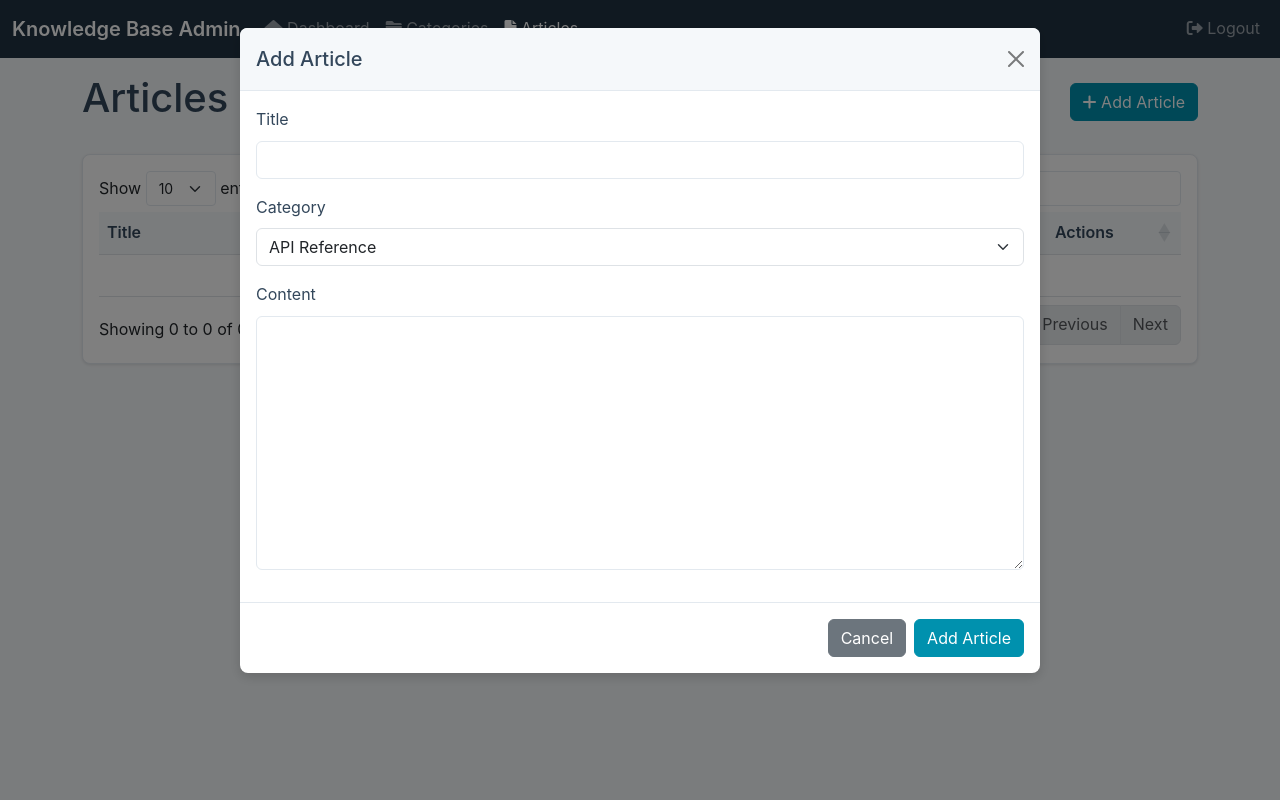
After one commit to joegiglio/https---github.com-joegiglio-windsurf-kb, a Flask app: page /admin/articles in a window 1280 px wide, after a click on "Add Article". The commit adds this page. Run offline with Flask 3, Linux system fonts and the light colour scheme; the visitor is signed in with stand-in values (Sample User, id 1); some libraries are stand-ins or nearby versions.

Commit message:
Added basic support for adding and editing articles

```diff
--- /dev/null
+++ b/static/js/admin/articles.js
@@ -0,0 +1,131 @@
+$(document).ready(function() {
+    // Initialize TinyMCE
+    function initTinyMCE(selector) {
+        tinymce.init({
+            selector: selector,
+            height: 500,
+            menubar: true,
+            plugins: [
+                'advlist', 'autolink', 'lists', 'link', 'image', 'charmap', 'preview',
+                'anchor', 'searchreplace', 'visualblocks', 'code', 'fullscreen',
+                'insertdatetime', 'media', 'table', 'help', 'wordcount'
+            ],
+            toolbar: 'undo redo | blocks | ' +
+                    'bold italic backcolor | alignleft aligncenter ' +
+                    'alignright alignjustify | bullist numlist outdent indent | ' +
+                    'image media | removeformat | help',
+            content_style: 'body { font-family:Helvetica,Arial,sans-serif; font-size:14px }',
+            branding: false,
+            promotion: false,
+            images_upload_url: '/admin/upload',
+            images_upload_credentials: true,
+            automatic_uploads: true,
+            images_reuse_filename: true,
+            image_advtab: true,
+            image_dimensions: false,
+            setup: function(editor) {
+                editor.on('change', function() {
+                    editor.save(); // Ensures form submission includes editor content
+                });
+            }
+        });
+    }
+
+    // Initialize TinyMCE for both add and edit forms
+    initTinyMCE('#articleContent');
+    initTinyMCE('#editArticleContent');
+
+    // Initialize DataTable
+    const table = $('#articlesTable').DataTable({
+        order: [[2, 'desc']],  // Sort by created date by default
+        pageLength: 10,
+        language: {
+            search: "Filter articles:"
+        }
+    });
+
+    // Add Article Form Submission
+    $('#addArticleForm').on('submit', function(e) {
+        e.preventDefault();
+
+        const form = $(this);
+        const formData = new FormData(form[0]);
+        formData.set('content', tinymce.get('articleContent').getContent());
+
+        $.ajax({
+            url: form.attr('action'),
+            method: 'POST',
+            data: formData,
+            processData: false,
+            contentType: false,
+            success: function(response) {
+                $('#addArticleModal').modal('hide');
+                location.reload();
+            },
+            error: function(xhr) {
+                alert('Failed to add article: ' + (xhr.responseJSON?.error || 'Unknown error'));
+                console.error('Error adding article:', xhr.responseText);
+            }
+        });
+    });
+
+    // Edit Article Form Population
+    $('.edit-article').on('click', function() {
+        const btn = $(this);
+        const id = btn.data('id');
+        const title = btn.data('title');
+        const content = btn.data('content');
+        const categoryId = btn.data('category');
+
+        $('#editArticleForm')
+            .attr('action', `/admin/articles/${id}/edit`)
+            .find('#editArticleTitle').val(title);
+        $('#editArticleCategory').val(categoryId);
+        tinymce.get('editArticleContent').setContent(content);
+        $('#editArticleModal').modal('show');
+    });
+
+    // Edit Article Form Submission
+    $('#editArticleForm').on('submit', function(e) {
+        e.preventDefault();
+
+        const form = $(this);
+        const formData = new FormData(form[0]);
+        formData.set('content', tinymce.get('editArticleContent').getContent());
+
+        $.ajax({
+            url: form.attr('action'),
+            method: 'POST',
+            data: formData,
+            processData: false,
+            contentType: false,
+            success: function(response) {
+                $('#editArticleModal').modal('hide');
+                location.reload();
+            },
+            error: function(xhr) {
+                alert('Failed to update article: ' + (xhr.responseJSON?.error || 'Unknown error'));
+                console.error('Error updating article:', xhr.responseText);
+            }
+        });
+    });
+
+    // Delete Article
+    $('.delete-article').on('click', function() {
+        const btn = $(this);
+        if (confirm('Are you sure you want to delete this article? This action cannot be undone.')) {
+            const id = btn.data('id');
+            $.ajax({
+                url: `/admin/articles/${id}/delete`,
+                method: 'POST',
+                success: function(response) {
+                    location.reload();
+                },
+                error: function(xhr) {
+                    alert('Failed to delete article: ' + (xhr.responseJSON?.error || 'Unknown error'));
+                    console.error('Error deleting article:', xhr.responseText);
+                }
+            });
+        }
+    });
+});
--- /dev/null
+++ b/templates/admin/articles.html
@@ -0,0 +1,138 @@
+{% extends "admin/base.html" %}
+
+{% block title %}Articles - Admin Panel{% endblock %}
+
+{% block head %}
+<!-- TinyMCE -->
+<script src="https://cdn.tiny.cloud/1/no-api-key/tinymce/6/tinymce.min.js" referrerpolicy="origin"></script>
+{% endblock %}
+
+{% block content %}
+<div class="container">
+    <div class="d-flex justify-content-between align-items-center mb-4">
+        <h1>Articles{% if category %} - {{ category.name }}{% endif %}</h1>
+        <button type="button" class="btn btn-primary" data-bs-toggle="modal" data-bs-target="#addArticleModal">
+            <i class="fas fa-plus"></i> Add Article
+        </button>
+    </div>
+
+    <div class="card">
+        <div class="card-body">
+            <div class="table-responsive">
+                <table id="articlesTable" class="table table-hover">
+                    <thead>
+                        <tr>
+                            <th>Title</th>
+                            <th>Category</th>
+                            <th>Created</th>
+                            <th>Views</th>
+                            <th style="width: 100px">Actions</th>
+                        </tr>
+                    </thead>
+                    <tbody>
+                        {% for article in articles %}
+                        <tr>
+                            <td>{{ article.title }}</td>
+                            <td>{{ article.category.name }}</td>
+                            <td>{{ article.created_at.strftime('%Y-%m-%d %H:%M') }}</td>
+                            <td>{{ article.views }}</td>
+                            <td>
+                                <div class="btn-group">
+                                    <button type="button" class="btn btn-sm btn-outline-primary edit-article"
+                                            data-id="{{ article.id }}"
+                                            data-title="{{ article.title }}"
+                                            data-content="{{ article.content }}"
+                                            data-category="{{ article.category_id }}">
+                                        <i class="fas fa-edit"></i>
+                                    </button>
+                                    <button type="button" class="btn btn-sm btn-outline-danger delete-article"
+                                            data-id="{{ article.id }}">
+                                        <i class="fas fa-trash"></i>
+                                    </button>
+                                </div>
+                            </td>
+                        </tr>
+                        {% endfor %}
+                    </tbody>
+                </table>
+            </div>
+        </div>
+    </div>
+</div>
+
+<!-- Add Article Modal -->
+<div class="modal fade" id="addArticleModal" tabindex="-1">
+    <div class="modal-dialog modal-lg">
+        <div class="modal-content">
+            <form id="addArticleForm" action="{{ url_for('admin.add_article') }}" method="POST">
+                <div class="modal-header">
+                    <h5 class="modal-title">Add Article</h5>
+                    <button type="button" class="btn-close" data-bs-dismiss="modal"></button>
+                </div>
+                <div class="modal-body">
+                    <div class="mb-3">
+                        <label for="articleTitle" class="form-label">Title</label>
+                        <input type="text" class="form-control" id="articleTitle" name="title" required maxlength="200">
+                    </div>
+                    <div class="mb-3">
+                        <label for="articleCategory" class="form-label">Category</label>
+                        <select class="form-select" id="articleCategory" name="category_id" required>
+                            {% for category in categories %}
+                            <option value="{{ category.id }}">{{ category.name }}</option>
+                            {% endfor %}
+                        </select>
+                    </div>
+                    <div class="mb-3">
+                        <label for="articleContent" class="form-label">Content</label>
+                        <textarea class="form-control" id="articleContent" name="content" rows="10"></textarea>
+                    </div>
+                </div>
+                <div class="modal-footer">
+                    <button type="button" class="btn btn-secondary" data-bs-dismiss="modal">Cancel</button>
+                    <button type="submit" class="btn btn-primary">Add Article</button>
+                </div>
+            </form>
+        </div>
+    </div>
+</div>
+
+<!-- Edit Article Modal -->
+<div class="modal fade" id="editArticleModal" tabindex="-1">
+    <div class="modal-dialog modal-lg">
+        <div class="modal-content">
+            <form id="editArticleForm" method="POST">
+                <div class="modal-header">
+                    <h5 class="modal-title">Edit Article</h5>
+                    <button type="button" class="btn-close" data-bs-dismiss="modal"></button>
+                </div>
+                <div class="modal-body">
+                    <div class="mb-3">
+                        <label for="editArticleTitle" class="form-label">Title</label>
+                        <input type="text" class="form-control" id="editArticleTitle" name="title" required maxlength="200">
+                    </div>
+                    <div class="mb-3">
+                        <label for="editArticleCategory" class="form-label">Category</label>
+                        <select class="form-select" id="editArticleCategory" name="category_id" required>
+                            {% for category in categories %}
+                            <option value="{{ category.id }}">{{ category.name }}</option>
+                            {% endfor %}
+                        </select>
+                    </div>
+                    <div class="mb-3">
+                        <label for="editArticleContent" class="form-label">Content</label>
+                        <textarea class="form-control" id="editArticleContent" name="content" rows="10"></textarea>
+                    </div>
+                </div>
+                <div class="modal-footer">
+                    <button type="button" class="btn btn-secondary" data-bs-dismiss="modal">Cancel</button>
+                    <button type="submit" class="btn btn-primary">Save Changes</button>
+                </div>
+            </form>
+        </div>
+    </div>
+</div>
+{% endblock %}
+
+{% block scripts %}
+<script src="{{ url_for('static', filename='js/admin/articles.js') }}"></script>
+{% endblock %}
--- a/templates/admin/base.html
+++ b/templates/admin/base.html
@@ -7,66 +7,56 @@
 
     <!-- Bootstrap and Icons -->
     <link href="https://cdn.jsdelivr.net/npm/bootstrap@5.3.0/dist/css/bootstrap.min.css" rel="stylesheet">
-    <link href="https://cdn.jsdelivr.net/npm/bootstrap-icons@1.11.0/font/bootstrap-icons.css" rel="stylesheet">
-
-    <!-- Font Awesome -->
     <link href="https://cdnjs.cloudflare.com/ajax/libs/font-awesome/6.0.0/css/all.min.css" rel="stylesheet">
-
-    <!-- DataTables -->
-    <link href="https://cdn.datatables.net/1.13.7/css/dataTables.bootstrap5.min.css" rel="stylesheet">
-    <link href="https://cdn.datatables.net/responsive/2.5.0/css/responsive.bootstrap5.min.css" rel="stylesheet">
+    <link href="https://cdn.datatables.net/1.13.4/css/dataTables.bootstrap5.min.css" rel="stylesheet">
 
     <!-- Custom CSS -->
     <link href="{{ url_for('static', filename='css/admin.css') }}" rel="stylesheet">
 
-    {% block styles %}{% endblock %}
+    {% block head %}{% endblock %}
 </head>
 <body>
-    {% if session.get('admin') %}
-    <nav class="navbar navbar-expand-lg navbar-dark bg-primary">
+    <!-- Navigation -->
+    <nav class="navbar navbar-expand-lg navbar-dark bg-dark">
         <div class="container-fluid">
-            <a class="navbar-brand" href="{{ url_for('admin.index') }}">
-                <i class="bi bi-shield-lock me-2"></i>Admin Panel
-            </a>
+            <a class="navbar-brand" href="{{ url_for('admin.index') }}">Knowledge Base Admin</a>
             <button class="navbar-toggler" type="button" data-bs-toggle="collapse" data-bs-target="#navbarNav">
                 <span class="navbar-toggler-icon"></span>
             </button>
             <div class="collapse navbar-collapse" id="navbarNav">
-                <ul class="navbar-nav me-auto">
+                <ul class="navbar-nav">
                     <li class="nav-item">
-                        <a class="nav-link" href="{{ url_for('admin.index') }}">
-                            <i class="bi bi-speedometer2 me-1"></i>Dashboard
+                        <a class="nav-link{% if request.endpoint == 'admin.index' %} active{% endif %}"
+                           href="{{ url_for('admin.index') }}">
+                            <i class="fas fa-home"></i> Dashboard
                         </a>
                     </li>
                     <li class="nav-item">
-                        <a class="nav-link" href="{{ url_for('admin.categories') }}">
-                            <i class="bi bi-folder me-1"></i>Categories
+                        <a class="nav-link{% if request.endpoint == 'admin.categories' %} active{% endif %}"
+                           href="{{ url_for('admin.categories') }}">
+                            <i class="fas fa-folder"></i> Categories
                         </a>
                     </li>
                     <li class="nav-item">
-                        <a class="nav-link" href="{{ url_for('admin.articles') }}">
-                            <i class="bi bi-file-text me-1"></i>Articles
+                        <a class="nav-link{% if request.endpoint == 'admin.articles' %} active{% endif %}"
+                           href="{{ url_for('admin.articles') }}">
+                            <i class="fas fa-file-alt"></i> Articles
                         </a>
                     </li>
                 </ul>
-                <ul class="navbar-nav">
-                    <li class="nav-item">
-                        <a class="nav-link" href="{{ url_for('index') }}" target="_blank">
-                            <i class="bi bi-box-arrow-up-right me-1"></i>View Site
-                        </a>
-                    </li>
+                <ul class="navbar-nav ms-auto">
                     <li class="nav-item">
                         <a class="nav-link" href="{{ url_for('admin.logout') }}">
-                            <i class="bi bi-box-arrow-right me-1"></i>Logout
+                            <i class="fas fa-sign-out-alt"></i> Logout
                         </a>
                     </li>
                 </ul>
             </div>
         </div>
     </nav>
-    {% endif %}
 
-    <div class="container-fluid py-4">
+    <!-- Flash Messages -->
+    <div class="container mt-3">
         {% with messages = get_flashed_messages(with_categories=true) %}
             {% if messages %}
                 {% for category, message in messages %}
@@ -77,28 +67,19 @@
                 {% endfor %}
             {% endif %}
         {% endwith %}
-
-        <div class="content-area">
-            {% block content %}{% endblock %}
-        </div>
     </div>
 
-    <!-- Core JS -->
-    <script src="https://code.jquery.com/jquery-3.7.1.min.js"></script>
+    <!-- Main Content -->
+    <main class="container-fluid mt-3">
+        {% block content %}{% endblock %}
+    </main>
+
+    <!-- Scripts -->
+    <script src="https://code.jquery.com/jquery-3.6.0.min.js"></script>
     <script src="https://cdn.jsdelivr.net/npm/bootstrap@5.3.0/dist/js/bootstrap.bundle.min.js"></script>
-
-    <!-- DataTables -->
-    <script src="https://cdn.datatables.net/1.13.7/js/jquery.dataTables.min.js"></script>
-    <script src="https://cdn.datatables.net/1.13.7/js/dataTables.bootstrap5.min.js"></script>
-    <script src="https://cdn.datatables.net/responsive/2.5.0/js/dataTables.responsive.min.js"></script>
-    <script src="https://cdn.datatables.net/responsive/2.5.0/js/responsive.bootstrap5.min.js"></script>
-
-    <!-- Sortable.js -->
-    <script src="https://cdnjs.cloudflare.com/ajax/libs/Sortable/1.14.0/Sortable.min.js"></script>
-
-    <!-- Admin Utils -->
-    <script src="{{ url_for('static', filename='js/admin/utils.js') }}"></script>
-
+    <script src="https://cdn.datatables.net/1.13.4/js/jquery.dataTables.min.js"></script>
+    <script src="https://cdn.datatables.net/1.13.4/js/dataTables.bootstrap5.min.js"></script>
+    <script src="https://cdnjs.cloudflare.com/ajax/libs/tinymce/6.8.2/tinymce.min.js"></script>
     {% block scripts %}{% endblock %}
 </body>
 </html>
--- a/templates/index.html
+++ b/templates/index.html
@@ -37,7 +37,7 @@
                 </div>
                 <h3>{{ category.name }}</h3>
                 <p>{{ category.description }}</p>
-                <a href="{{ url_for('category', category_id=category.id) }}" class="stretched-link">
+                <a href="{{ url_for('category', category_id=category.id) }}" class="btn btn-link">
                     Browse Articles <i class="bi bi-arrow-right"></i>
                 </a>
             </div>
```
Also changed, not shown: admin.py (+181 -43 lines), static/css/style.css (+50 -2 lines), 2 other files.
